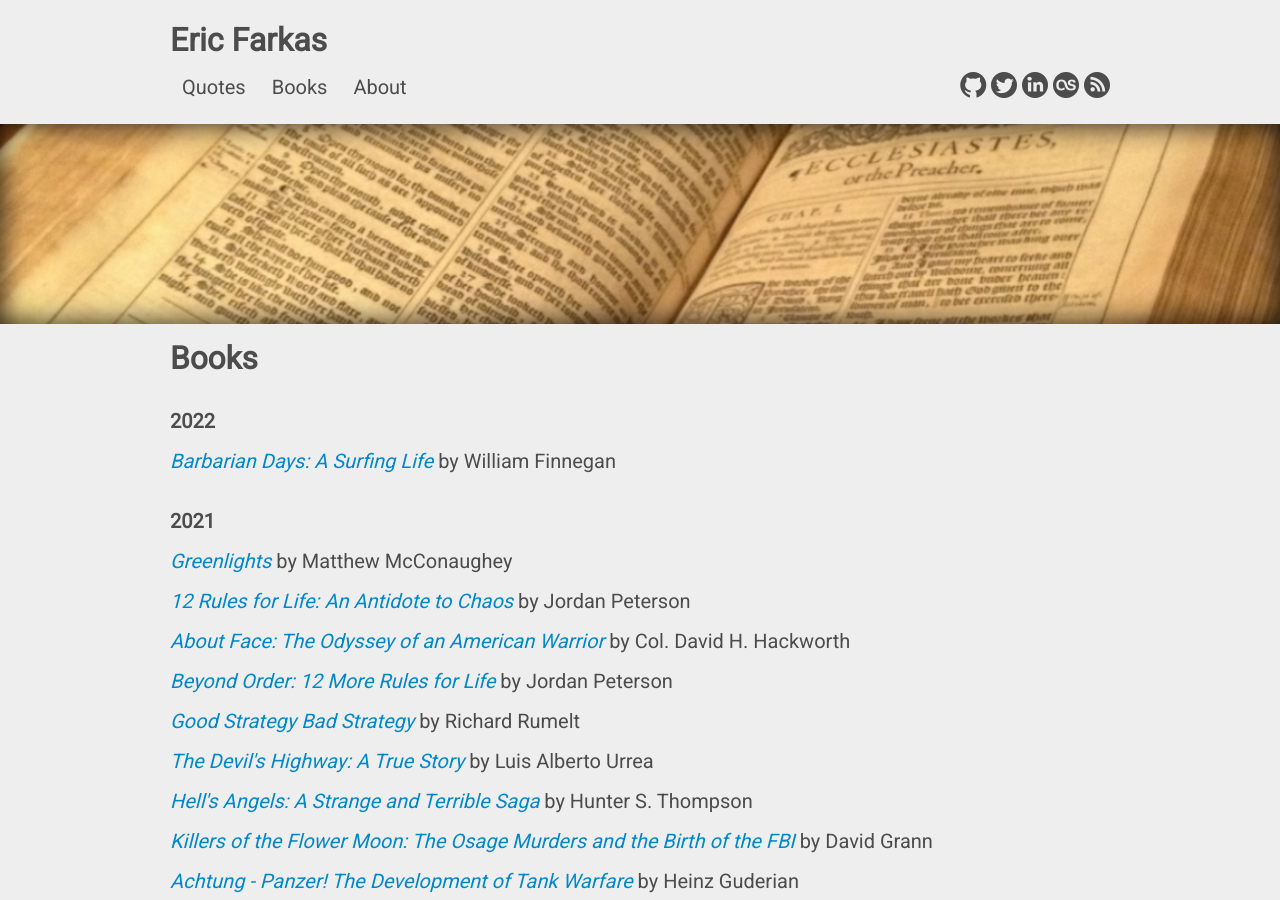
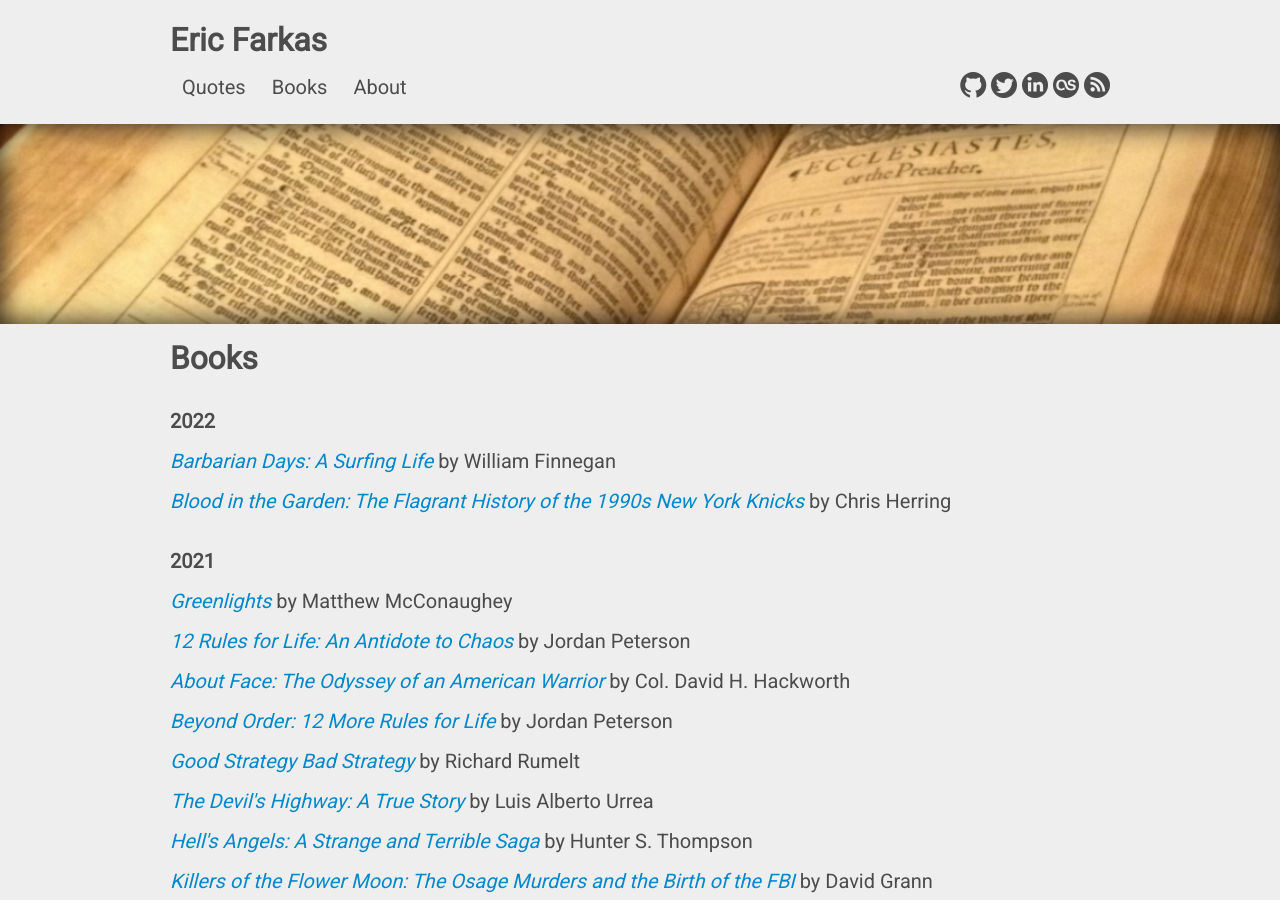
Before and after one commit to speric/speric.github.com, a Jekyll site: the page built from books/index.html, in a window 1280 px wide and 900 px high. Built offline with Jekyll 4.4.1, drawn with Linux system fonts in a browser that asks for light colours; some web fonts are replaced; comment, search, counter and statistics services are not loaded.

Commit message:
Add 'Blood in the Garden'

```diff
--- a/books/index.html
+++ b/books/index.html
@@ -12,6 +12,7 @@
   <p><strong>2022</strong></p>
 
   <p><i><a href="https://www.amazon.com/Barbarian-Days-Surfing-William-Finnegan/dp/0143109391">Barbarian Days: A Surfing Life</a></i> by William Finnegan</p>
+  <p><i><a href="https://www.amazon.com/Blood-Garden-Flagrant-History-Knicks/dp/1982132116">Blood in the Garden: The Flagrant History of the 1990s New York Knicks</a></i> by Chris Herring</p>
 
   <br/>
 
```
